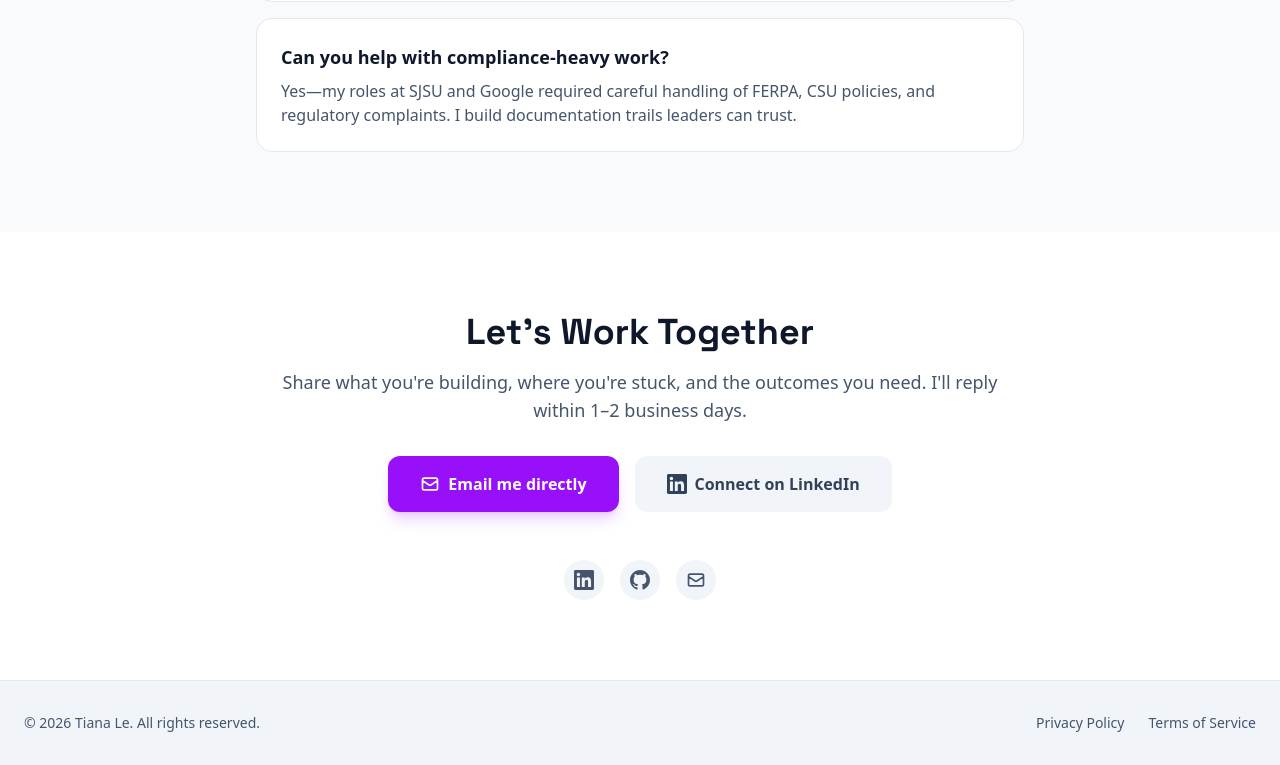
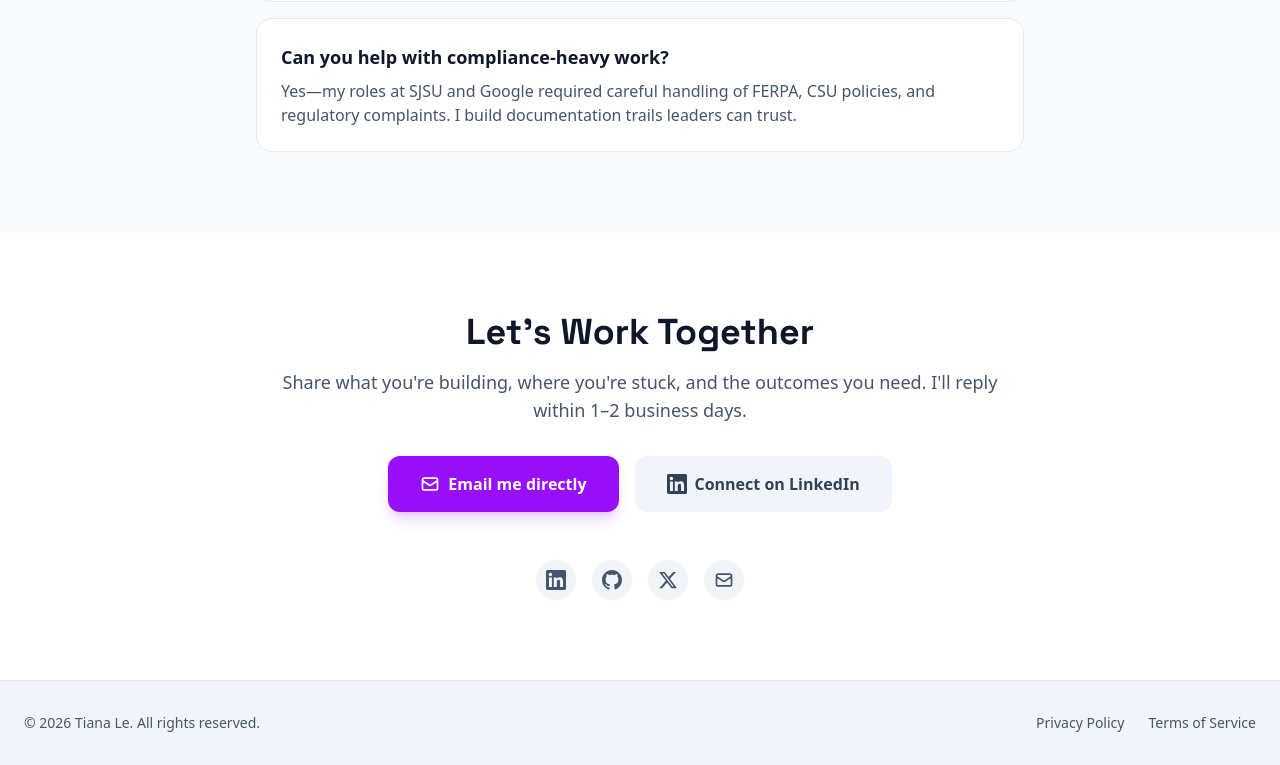
Before and after one commit to tiana408/ops-signal-landing, a Next.js app: page / in a window 1280 px wide. Shown: the part 3724-4489 px from the top of the page. Built offline with nearby package versions, Linux system fonts and the light colour scheme.

Commit message:
Add X profile link

```diff
--- a/app/page.tsx
+++ b/app/page.tsx
@@ -506,6 +506,14 @@ export default function Home() {
                   <GitHubIcon />
                 </a>
                 <a
+                  href="https://x.com/agarthaishome"
+                  target="_blank"
+                  rel="noopener noreferrer"
+                  className="w-10 h-10 rounded-full bg-slate-100 dark:bg-slate-800 flex items-center justify-center text-slate-600 dark:text-slate-400 hover:text-purple-600 dark:hover:text-purple-400 transition-colors"
+                >
+                  <XTwitterIcon />
+                </a>
+                <a
                   href="mailto:tianale9@gmail.com"
                   className="w-10 h-10 rounded-full bg-slate-100 dark:bg-slate-800 flex items-center justify-center text-slate-600 dark:text-slate-400 hover:text-purple-600 dark:hover:text-purple-400 transition-colors"
                 >
```
Also changed, not shown: 1 other file (tests, documents, lock files or other folders).
